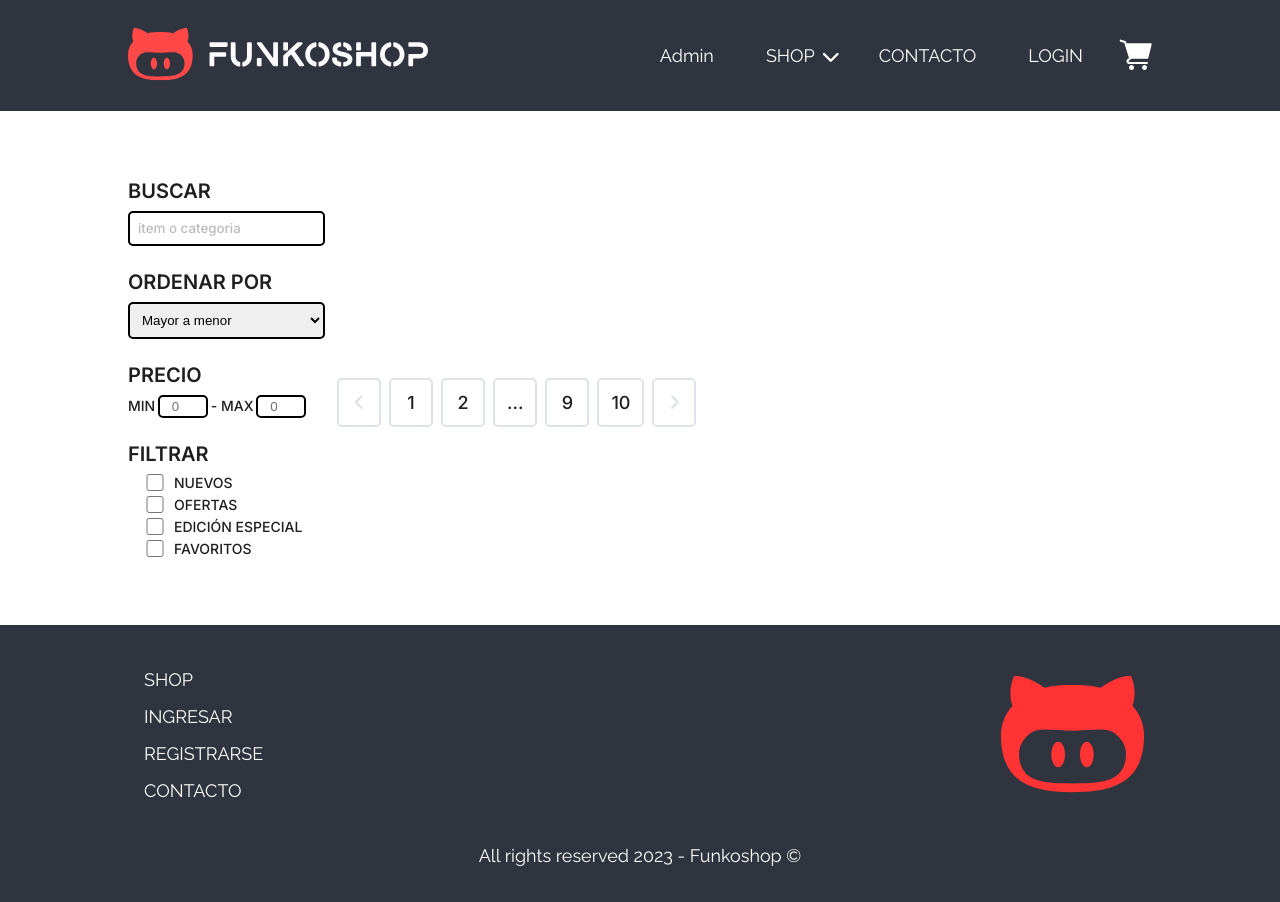
After one commit to jcentenaro/FunkoDeCero, a Node server app: template src/views/shop/shop.ejs in a window 1280 px wide. The commit adds this page. Run offline with Node 20, Linux system fonts and the light colour scheme; the template is opened without the code that fills it, so the values that code supplies are empty; some libraries are stand-ins or nearby versions.

Commit message:
Vista Shop
Con error en vista ITEM

```diff
--- a/public/css/pages/edit.css
+++ b/public/css/pages/edit.css
@@ -24,7 +24,12 @@
   font-size: var(--font-xsmal);
   border-radius: 5px;
 }
-
+.container-text-edit {
+  width: 100%;
+  font-family: var(--primary-font);
+  font-size: var(--font-medium);
+  padding: var(--spacing-12) 0 0;
+}
 .edit-product {
   margin-right: var(--spacing-36);
   font-size: var(--font-xsmal);
@@ -34,8 +39,11 @@
 }
 
 .edit-text {
-  font-size: var(--font-large);
   border-radius: 5px;
+  font-family: var(--primary-font);
+  font-size: 1em;
+  padding: var(--spacing-8);
+  max-width: 100%;
 }
 
 .edit-sps {
--- /dev/null
+++ b/src/views/shop/shop.ejs
@@ -0,0 +1,105 @@
+<!--Header section with NavBar-->
+<%- include('../components/general/header.ejs') %>
+<!--Header section with NavBar end-->
+ <main class="main-content container">
+    <!--Search-Sidebar section-->
+    <aside>
+        <section class="filters-wrapper">
+            <div class="filter search-section">
+                <label class="filter-title" for="search">BUSCAR</label>
+                <input class="filter-input-primary" type="text" name="buscar" placeholder="item o categoria">
+            </div>
+            <div class="filter order-section">
+                <div class="filters-responsive">
+                    <button class="filter-button">Filtrar <i class="fa-solid fa-sliders fa-sm"></i></button>
+                </div>
+                <div class=" filter filter-order-responsive">
+                    <label class="filter-title" for="order by">ORDENAR POR</label>
+                    <select class="filter-input-primary filter-select-primary" name="ordenar-por">
+                        <option value="" disabled selected hidden>Mayor a menor</option>
+                        <option value="price-ascending">Mayor a menor</option>
+                        <option value="price-descending">Menor a mayor</option>
+                        <option value="alpha-ascending">A-Z</option>
+                        <option value="alpha-descending">Z-A</option>
+                    </select>
+                </div>
+            </div>
+            <div class="filter price-section">
+                <label class="filter-title" for="price">PRECIO</label>
+                <form method="post">
+                    <span class="filter-option-title">MIN</span>
+                    <input class="filter-input-secondary" type="number" placeholder="0" min="0">
+                    <span class="filter-option-title">- MAX</span>
+                    <input class="filter-input-secondary" type="number" placeholder="0" min="100">
+                </form>
+            </div>
+            <div class="filter checkbox-section">
+                <label class="filter-title" for="filter">FILTRAR</label>
+                <form class="filter-toggle-container" method="post">
+                    <div class="filter-toggle">
+                        <input class="filter-checkbox" type="checkbox">
+                        <label class="filter-option-title" for="new">NUEVOS</label>
+                    </div>
+                    <div class="filter-toggle">
+                        <input class="filter-checkbox" type="checkbox">
+                        <label class="filter-option-title" for="offers">OFERTAS</label>
+                    </div>
+                    <div class="filter-toggle">
+                        <input class="filter-checkbox" type="checkbox">
+                        <label class="filter-option-title" for="special-edition">EDICIÓN ESPECIAL</label>
+                    </div>
+                    <div class="filter-toggle">
+                        <input class="filter-checkbox" type="checkbox">
+                        <label class="filter-option-title" for="favorites">FAVORITOS</label>
+                    </div>
+                </form>
+            </div>
+        </section>
+    </aside>
+    <!--Search-Sidebar section end-->
+
+    <!--Show cards with pagination-->
+    <div class="item-list-wrapper container">
+        <section class="item-list">
+            <% productos.forEach(producto => {  %>
+            <!--FunkoPop card-->
+            <article class="card">
+                <a class="card-link" href="/shop/item/<%= producto.id %>">
+                    <figure class="card-image">
+                        <span class="card-image-tag">NUEVO</span>
+                        <img class="card-image__front" src="/uploads/producto_<%= producto.id %>.jpg" alt="<%= producto.nombre %>">
+                    </figure>
+                    <div class="card-content">
+                        <p class="card-content-category">Nombre de la Licencia</p>
+                        <h4 class="card-content-name"><%= producto.nombre %></h4>
+                        <p class="card-content-price">$ <%= producto.precio %>.-</p>
+                        <p class="card-content-prom">3 CUOTAS SIN INTERÉS</p>
+                    </div>
+                </a>
+            </article>
+            <% }) %>
+
+        </section>
+
+        <!--Pagination-->
+        <section class="pagination">
+            <ul class="pagination-list">
+                <li class="pagination-item chevron"><a href="/"><i class="fa-solid fa-angle-left"></i></a></li>
+                <li class="pagination-item"><a href="/">1</a></li>
+                <li class="pagination-item pagination-mid"><a href="/">2</a></li>
+                <li class="pagination-item"><a href="/">...</a></li>
+                <li class="pagination-item pagination-mid"><a href="/">9</a></li>
+                <li class="pagination-item"><a href="/">10</a></li>
+                <li class="pagination-item chevron"><a href="/"><i class="fa-solid fa-angle-right"></i></a></li>
+            </ul>
+        </section>
+        <!--Pagination end-->
+    </div>
+    <!--Show cards with pagination end-->
+</main>
+
+
+
+<!--Footer section-->
+<%- include('../components/general/footer.ejs') %>
+<!--Footer section end-->
```
Also changed, not shown: src/controllers/shopController.js (+30 -4 lines), src/routes/shopRoutes.js (+21 -2 lines), src/views/admin/create.ejs (+7 -83 lines), src/views/admin/edit.ejs (+18 -103 lines), src/views/shop/item.ejs (added, +52 -0 lines), 9 other files.
